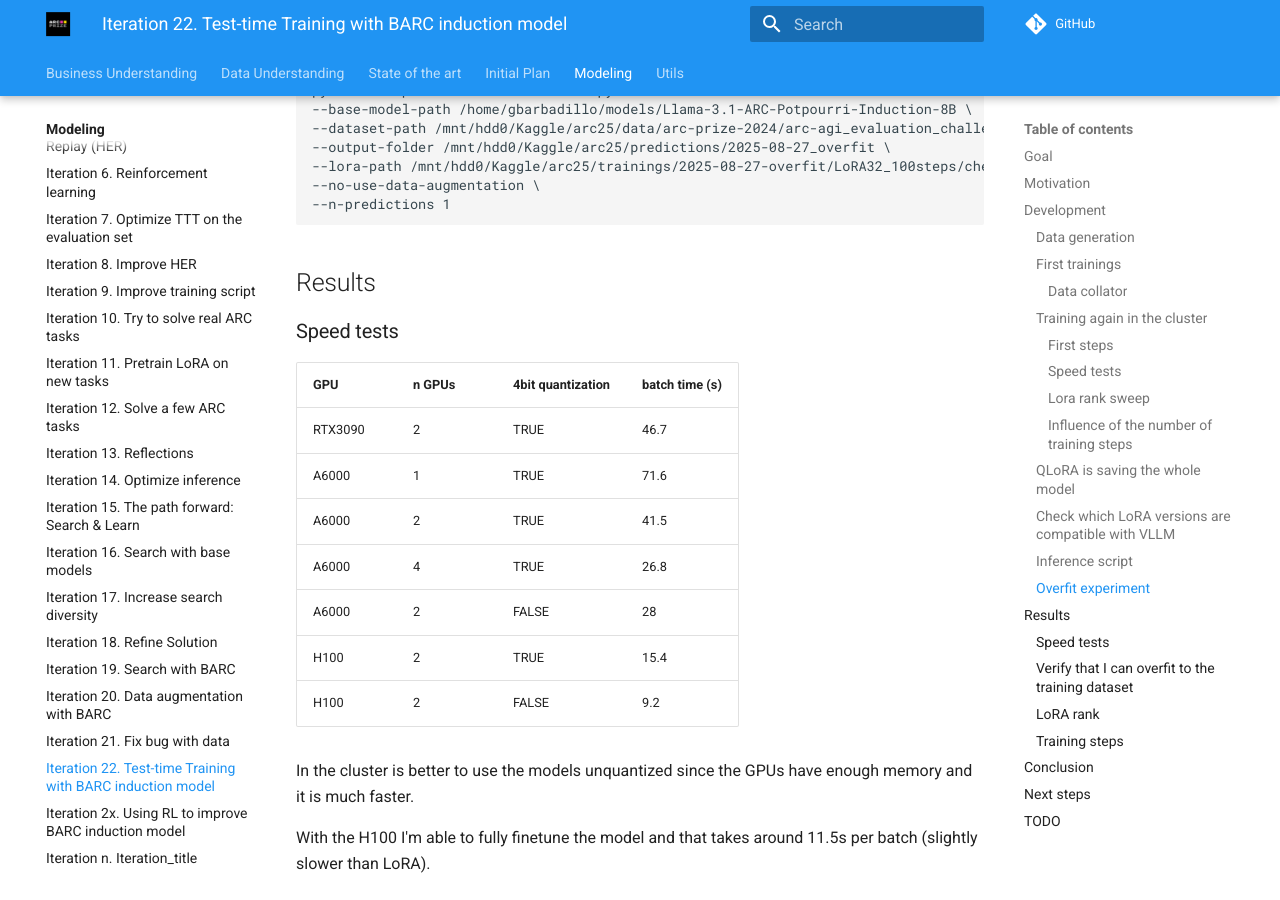
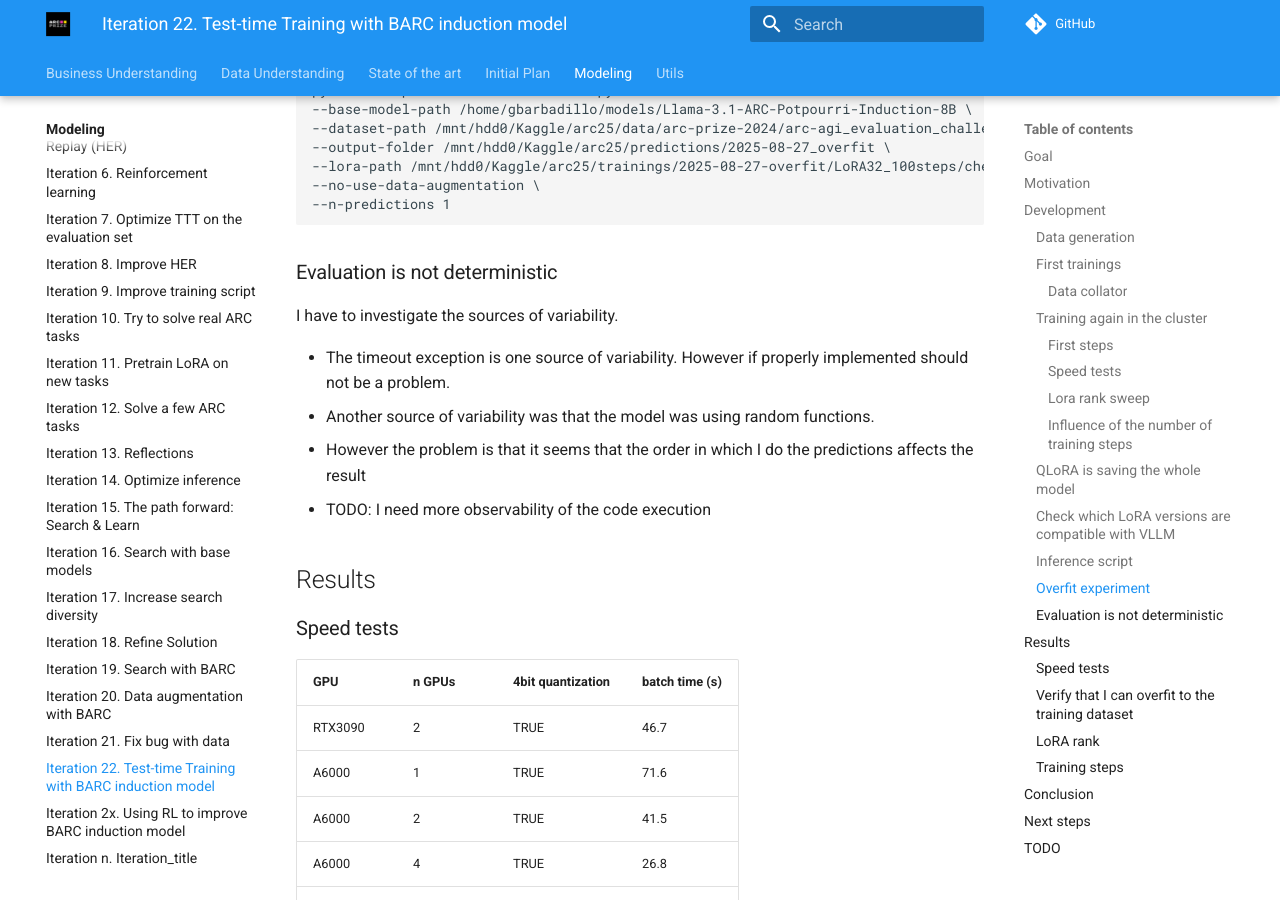
Before and after one commit to ironbar/arc25, an MkDocs documentation site: the page built from docs/modeling/Iteration_22_ttt_BARC.md, in a window 1280 px wide and 900 px high, scrolled down 11622 px. Built offline with MkDocs 1.6.1 and Material for MkDocs 9.7.7, drawn with Linux system fonts in a browser that asks for light colours; comment, search, counter and statistics services are not loaded.

Commit message:
I need more observatility of the code execution

````diff
--- a/docs/modeling/Iteration_22_ttt_BARC.md
+++ b/docs/modeling/Iteration_22_ttt_BARC.md
@@ -582,6 +582,15 @@ python scripts/inference_with_BARC.py \
 --n-predictions 1
 ```
 
+### Evaluation is not deterministic
+
+I have to investigate the sources of variability.
+
+- The timeout exception is one source of variability. However if properly implemented should not be a problem.
+- Another source of variability was that the model was using random functions.
+- However the problem is that it seems that the order in which I do the predictions affects the result
+- TODO: I need more observability of the code execution
+
 ## Results
 
 ### Speed tests
````
Also changed, not shown: 1 other file.
